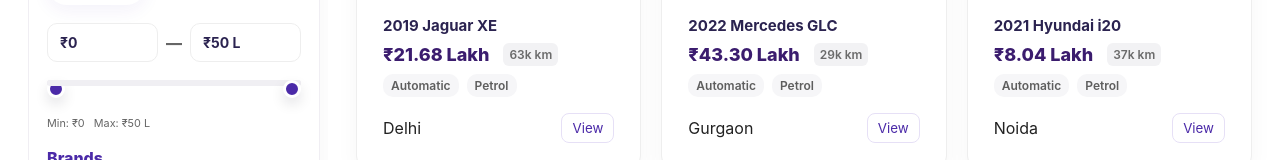
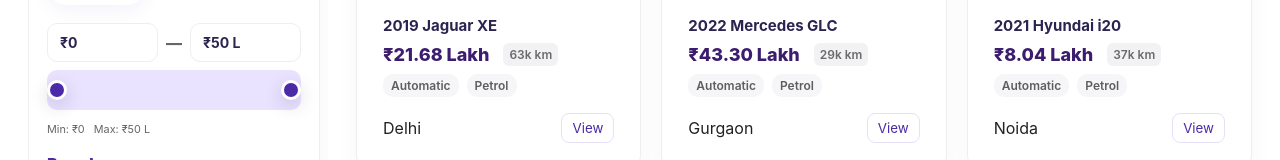
Before and after one commit to Raj602-stack/carsdedo-react, a React (Create React App) app: page /buy in a window 1280 px wide. Shown: the part 385-545 px from the top of the page. Built offline with nearby package versions, Linux system fonts and the light colour scheme.

Commit message:
filter and buy page is done

```diff
--- a/src/components/Filters.jsx
+++ b/src/components/Filters.jsx
@@ -162,7 +162,22 @@
             />
           </div>
 
-          <div className="range-wrap" aria-hidden="false">
+         {/* ---- improved range wrap: shows filled track and aligned thumbs ---- */}
+{/*
+  We'll compute percent positions for the selected min/max from the maximum value,
+  then apply a background gradient to the container showing the filled area.
+*/}
+<div
+  className="range-wrap"
+  // compute inline CSS variables for CSS to use
+  style={{
+    // ensure the max value used here matches your input max
+    // if you change the max on the inputs change MAX_PRICE too
+    ["--fill-start"]: `${(filters.priceMin / 5000000) * 100}%`,
+    ["--fill-end"]: `${(filters.priceMax / 5000000) * 100}%`,
+  }}
+  aria-hidden="false"
+>
   <input
     type="range"
     min="0"
@@ -184,6 +199,7 @@
     aria-label="Price maximum slider"
   />
 </div>
+
 
           <div className="price-values small">
             <small>Min: {fmt(filters.priceMin)} &nbsp; Max: {fmt(filters.priceMax)}</small>
--- a/src/pages/BuyPageWeb.jsx
+++ b/src/pages/BuyPageWeb.jsx
@@ -5,13 +5,16 @@
 import CarCard from "../components/CarCard";
 import "../styles/BuyPageweb.css";
 
-export default function BuyPageWeb() {
-  // build metadata for filter UIs
+export default function BuyPage() {
+  // metadata for UI controls
   const brands = Array.from(new Set(carsData.map((c) => c.brand))).sort();
-  const years = [2023, 2021, 2019, 2017, 2015]; // or derive from data
+  // derive years from data (unique sorted descending)
+  const yearsSet = Array.from(new Set(carsData.map((c) => c.year)));
+  const years = [...yearsSet].sort((a, b) => b - a).filter(Boolean);
   const fuels = Array.from(new Set(carsData.map((c) => c.fuel))).sort();
   const bodies = Array.from(new Set(carsData.map((c) => c.body))).sort();
 
+  // initial filters: include all keys used by Filters.jsx
   const [filters, setFilters] = useState({
     q: "",
     priceMin: 0,
@@ -21,68 +24,178 @@
     kms: [],
     fuel: [],
     body: [],
+    colors: [],
+
+    // newly added sets
+    transmission: [],
+    category: [],
+    features: [],
+    seats: [],
+    rto: [],
+    owner: [],
+    hubs: [],
+
     sortBy: "relevance",
   });
 
-  // filtering logic
+  // helper: check if array filter intersects / contains
+  const anyMatch = (selected = [], value) => {
+    if (!selected || selected.length === 0) return true;
+    return selected.includes(value);
+  };
+
+  // helper: when selected is array of options (like colors), return true if car matches any
+  const matchesAny = (selected = [], value) => {
+    if (!selected || selected.length === 0) return true;
+    return selected.includes(value);
+  };
+
+  // helper: require all selected features to be present in car.features
+  const featuresMatchAll = (selected = [], carFeatures = []) => {
+    if (!selected || selected.length === 0) return true;
+    if (!Array.isArray(carFeatures)) return false;
+    return selected.every((s) => carFeatures.includes(s));
+  };
+
+  // compute filtered results (memoized)
   const filtered = useMemo(() => {
-    return carsData
+    const result = carsData
       .filter((c) => {
         // text search
-        if (filters.q) {
+        if (filters.q && filters.q.trim() !== "") {
           const q = filters.q.toLowerCase();
-          if (!`${c.title} ${c.brand} ${c.model}`.toLowerCase().includes(q)) return false;
+          const hay = `${c.title || ""} ${c.brand || ""} ${c.model || ""}`.toLowerCase();
+          if (!hay.includes(q)) return false;
         }
-        // price
-                // price: match if car.price between priceMin and priceMax
-        if (c.price < filters.priceMin || c.price > filters.priceMax) return false;
 
+        // price range
+        if (typeof c.price === "number") {
+          if (c.price < filters.priceMin || c.price > filters.priceMax) return false;
+        } else {
+          // if car has no price, exclude when price filter active
+          if (filters.priceMin > 0 || filters.priceMax < 5000000) return false;
+        }
+
+        // colors
+        if (filters.colors && filters.colors.length > 0) {
+          // car.colorKey should match one of selected color keys
+          if (!c.colorKey) return false;
+          if (!matchesAny(filters.colors, c.colorKey)) return false;
+        }
 
         // brands
-        if (filters.brands.length > 0 && !filters.brands.includes(c.brand)) return false;
+        if (filters.brands && filters.brands.length > 0) {
+          if (!matchesAny(filters.brands, c.brand)) return false;
+        }
 
-        // year
-        if (filters.year && c.year < Number(filters.year)) return false;
+        // year (year filter means "selectedYear & above")
+        if (filters.year) {
+          const num = Number(filters.year);
+          if (!Number.isNaN(num) && c.year < num) return false;
+        }
 
-        // kms: any selected means include if less/equal any selected threshold
-        if (filters.kms.length > 0) {
+        // kms: if any kms thresholds selected, car must be <= any of them
+        if (filters.kms && filters.kms.length > 0) {
           const ok = filters.kms.some((k) => c.km <= k);
           if (!ok) return false;
         }
 
         // fuel
-        if (filters.fuel.length > 0 && !filters.fuel.includes(c.fuel)) return false;
+        if (filters.fuel && filters.fuel.length > 0) {
+          if (!matchesAny(filters.fuel, c.fuel)) return false;
+        }
 
         // body
-        if (filters.body.length > 0 && !filters.body.includes(c.body)) return false;
+        if (filters.body && filters.body.length > 0) {
+          if (!matchesAny(filters.body, c.body)) return false;
+        }
+
+        // transmission
+        if (filters.transmission && filters.transmission.length > 0) {
+          if (!c.transmission) return false;
+          if (!matchesAny(filters.transmission, c.transmission)) return false;
+        }
+
+        // category (car.category field may exist)
+        if (filters.category && filters.category.length > 0) {
+          // car may have body/category mapping; we'll check both
+          const catMatch =
+            (c.category && matchesAny(filters.category, c.category)) ||
+            matchesAny(filters.category, c.body);
+          if (!catMatch) return false;
+        }
+
+        // features (require all selected features to be present)
+        if (filters.features && filters.features.length > 0) {
+          if (!featuresMatchAll(filters.features, c.features || [])) return false;
+        }
+
+        // seats
+        if (filters.seats && filters.seats.length > 0) {
+          // car.seats may be a number or string
+          const carSeats = c.seats ? String(c.seats) : "";
+          // allow "8+" selection: treat as >=8
+          const seatOk = filters.seats.some((s) => {
+            if (s.endsWith("+")) {
+              const min = Number(s.replace("+", ""));
+              return Number(c.seats || 0) >= min;
+            }
+            return carSeats === String(s);
+          });
+          if (!seatOk) return false;
+        }
+
+        // rto: match if car.rto (prefix) matches any selected RTOs
+        if (filters.rto && filters.rto.length > 0) {
+          if (!c.rto) return false;
+          const ok = filters.rto.some((r) => (c.rto || "").startsWith(r));
+          if (!ok) return false;
+        }
+
+        // owner
+        if (filters.owner && filters.owner.length > 0) {
+          // car.owner may be "First owner" etc.
+          if (!c.owner) return false;
+          if (!matchesAny(filters.owner, c.owner)) return false;
+        }
+
+        // hubs
+        if (filters.hubs && filters.hubs.length > 0) {
+          if (!c.hub) return false;
+          if (!matchesAny(filters.hubs, c.hub)) return false;
+        }
 
         return true;
       })
       .sort((a, b) => {
-        // simple sort options
-        if (filters.sortBy === "price-asc") return a.price - b.price;
-        if (filters.sortBy === "price-desc") return b.price - a.price;
-        if (filters.sortBy === "km-asc") return a.km - b.km;
-        return a.id - b.id; // relevance/default
+        if (filters.sortBy === "price-asc") return (a.price || 0) - (b.price || 0);
+        if (filters.sortBy === "price-desc") return (b.price || 0) - (a.price || 0);
+        if (filters.sortBy === "km-asc") return (a.km || 0) - (b.km || 0);
+        // default: keep original order
+        return a.id - b.id;
       });
+
+    return result;
   }, [filters]);
+
+  // readable header text for selected city
+  const selectedCity = localStorage.getItem("selectedCity") || "City";
 
   return (
     <div className="buy-page">
-      <Filters
-        filters={filters}
-        setFilters={setFilters}
-        metadata={{ brands, years, fuels, bodies }}
-      />
+      <Filters filters={filters} setFilters={setFilters} metadata={{ brands, years, fuels, bodies }} />
 
-      <main className="results">
+      <main className="results" role="main">
         <div className="results-header">
-          <div className="breadcrumbs">Home › Used Cars › Used Cars in {localStorage.getItem("selectedCity") || "City"}</div>
+          <div className="breadcrumbs">Home › Used Cars › Used Cars in {selectedCity}</div>
+
           <div className="results-controls">
             <div className="results-count">{filtered.length} results</div>
+
             <select
               value={filters.sortBy}
               onChange={(e) => setFilters((s) => ({ ...s, sortBy: e.target.value }))}
+              aria-label="Sort results"
             >
               <option value="relevance">Sort by: Relevance</option>
               <option value="price-asc">Price: Low to High</option>
@@ -92,17 +205,13 @@
           </div>
         </div>
 
-        {/* grid */}
-        <div className="cars-grid">
+        <div className="cars-grid" aria-live="polite">
           {filtered.map((car) => (
-            <CarCard car={car} key={car.id} />
+            <CarCard key={car.id} car={car} />
           ))}
         </div>
 
-        {/* empty state */}
-        {filtered.length === 0 && (
-          <div className="no-results">No cars match your filters. Try resetting filters.</div>
-        )}
+        {filtered.length === 0 && <div className="no-results">No cars match your filters. Try resetting filters.</div>}
       </main>
     </div>
   );
--- a/src/styles/BuyPageweb.css
+++ b/src/styles/BuyPageweb.css
@@ -168,43 +168,93 @@
 
   .range-wrap {
     position: relative;
-    height: 36px;
-    margin-top: 6px;
-    margin-bottom: 8px;
+    height: 40px; /* room for bigger thumb and shadow */
+    margin-top: 8px;
+    margin-bottom: 10px;
+    /* default background track and the filled area between thumbs */
+    background: linear-gradient(
+      to right,
+      #f0eff3 0% var(--fill-start, 0%),
+      rgba(122, 82, 255, 0.16) var(--fill-start, 0%) var(--fill-end, 100%),
+      #f0eff3 var(--fill-end, 100%) 100%
+    );
+    border-radius: 10px;
+    display: block;
   }
 
   .range-wrap input[type="range"] {
     -webkit-appearance: none;
+    appearance: none;
     width: 100%;
+    height: 100%;
     position: absolute;
     left: 0;
-    top: 10px;
+    top: 0;
     margin: 0;
-    background: transparent;
+    background: transparent; /* container draws the track */
+    pointer-events: auto;
   }
 
   .range-wrap input[type="range"]::-webkit-slider-thumb {
     -webkit-appearance: none;
-    width: 18px;
-    height: 18px;
+    appearance: none;
+    width: 20px;
+    height: 20px;
     border-radius: 50%;
     background: #4b2aa8;
     border: 3px solid #fff;
-    box-shadow: 0 6px 14px rgba(10,10,30,0.12);
+    box-shadow: 0 6px 18px rgba(37, 20, 82, 0.18);
+    position: relative;
+    top: 50%;
+    transform: translateY(-50%);
     cursor: pointer;
+    z-index: 3; /* ensure thumbs sit above track */
   }
 
   .range-wrap input[type="range"]::-webkit-slider-runnable-track {
-    height: 6px;
-    background: #f0eff3;
-    border-radius: 6px;
+    height: 100%;
+    background: transparent;
+    border: none;
   }
 
   .range-wrap input[type="range"]::-moz-range-thumb {
     width: 18px; height: 18px; border-radius:50%; background:#4b2aa8; border: 3px solid #fff; cursor:pointer;
   }
+  .range-wrap input[type="range"]::-moz-range-thumb {
+    width: 20px;
+    height: 20px;
+    border-radius: 50%;
+    background: #4b2aa8;
+    border: 3px solid #fff;
+    box-shadow: 0 6px 18px rgba(37, 20, 82, 0.18);
+  }
 
-  .range-wrap input[type="range"]::-moz-range-track { height:6px; background:#f0eff3; border-radius:6px; }
+  .range-wrap input[type="range"]::-moz-range-track {
+    height: 100%;
+    background: transparent;
+    border: none;
+  }
+
+  .range-wrap input[type="range"]:active::-webkit-slider-thumb,
+.range-wrap input[type="range"]:focus::-webkit-slider-thumb {
+  transform: translateY(-50%) scale(1.06);
+  box-shadow: 0 10px 28px rgba(37, 20, 82, 0.22);
+}
+
+.range-wrap .range-min { z-index: 2; }
+.range-wrap .range-max { z-index: 4; }
+
+/* smaller darker left/right tracks when needed for older browsers */
+.range-wrap input[type="range"]::-moz-range-progress { background: rgba(75,42,168,0.12); }
+
+/* remove default focus outline but keep accessible focus ring */
+.range-wrap input[type="range"]:focus { outline: none; }
+.range-wrap input[type="range"]:focus::-webkit-slider-thumb {
+  box-shadow: 0 12px 30px rgba(75, 42, 168, 0.22);
+}
+
+/* ensure a subtle outer padding so thumbs never cut off */
+.range-wrap { padding: 0 6px; box-sizing: border-box; }
 
   .preset {
     display: inline-block;
@@ -343,7 +393,7 @@
   .color-swatches {
     display: grid;
     grid-template-columns: repeat(5, 1fr);
-    gap: 10px;
+    gap: 2px;
     margin-top: 8px;
   }
 
```
Lines whose indentation alone changed are shown as unchanged.
